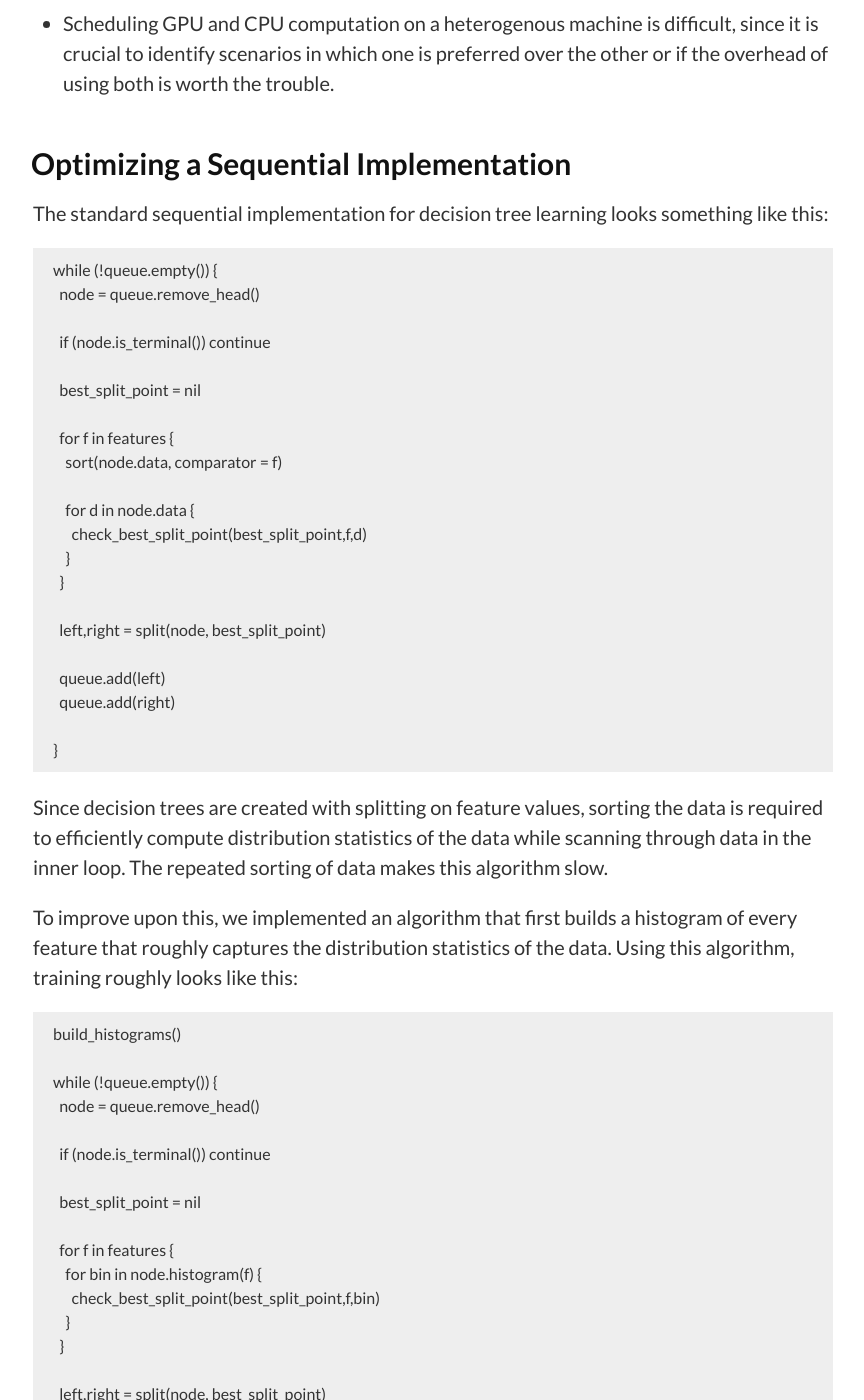
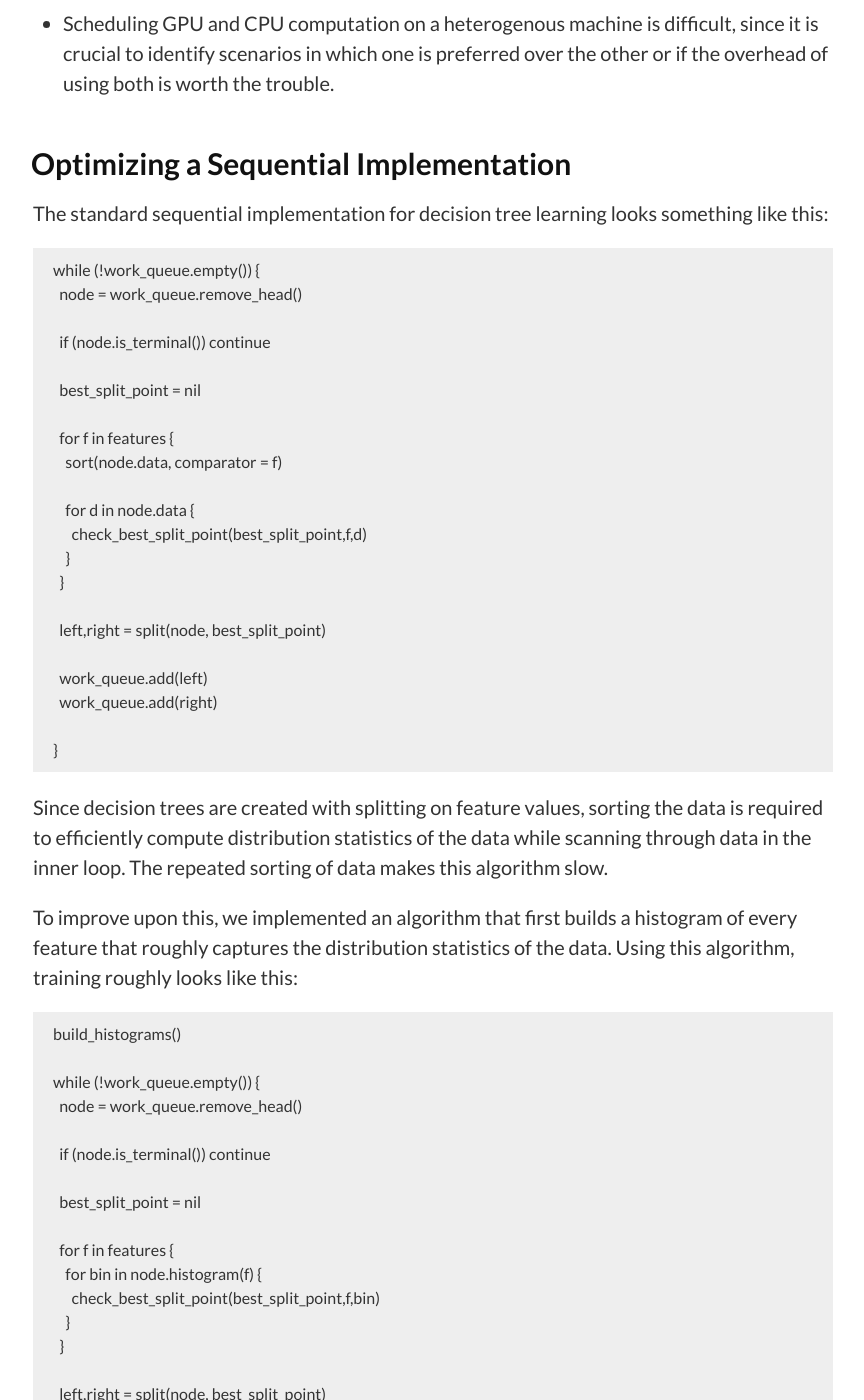
Before and after one commit to raypeng/DGBDT, a Jekyll site: the page built from index.md, in a window 1280 px wide and 1400 px high, scrolled down 1512 px. Shown: the whole window, without its empty margins (207-1071 px from the left). Built offline with Jekyll 4.4.1, drawn with Linux system fonts in a browser that asks for light colours; our own code applies the rules of GitHub Pages for plain Markdown files; some of the changed text lies outside the part shown.

````diff
--- a/index.md
+++ b/index.md
@@ -55,8 +55,8 @@ The standard sequential implementation for decision tree learning looks
 something like this:
 
 ```
-while (!queue.empty()) {
-  node = queue.remove_head()
+while (!work_queue.empty()) {
+  node = work_queue.remove_head()
 
   if (node.is_terminal()) continue
 
@@ -72,8 +72,8 @@ while (!queue.empty()) {
 
   left,right = split(node, best_split_point)
 
-  queue.add(left)
-  queue.add(right)
+  work_queue.add(left)
+  work_queue.add(right)
 
 }
 ```
@@ -90,8 +90,8 @@ of the data. Using this algorithm, training roughly looks like this:
 ```
 build_histograms()
 
-while (!queue.empty()) {
-  node = queue.remove_head()
+while (!work_queue.empty()) {
+  node = work_queue.remove_head()
 
   if (node.is_terminal()) continue
 
@@ -108,8 +108,8 @@ while (!queue.empty()) {
   left.compute_histograms(node.histogram, best_split_point)
   right.compute_histograms(node.histogram, best_split_point)
 
-  queue.add(left)
-  queue.add(right)
+  work_queue.add(left)
+  work_queue.add(right)
 
 }
 ```
@@ -205,7 +209,7 @@ We have two main goals to focus on:
    the memory movement between host and device that occurs when training.
 2. Improve the communication efficiency of our distributed implementation. We
    found a
-   [paper](https://www.google.com/search?q=communication+efficient+decision+tree+learning&oq=communication+efficient+decision+tree+learning&aqs=chrome..69i57j69i60j0.4052j0j4&sourceid=chrome&ie=UTF-8) recently published at NIPs that will help us in this regard.
+   [paper](https://www.google.com/search?q=communication+efficient+decision+tree+learning&oq=communication+efficient+decision+tree+learning&aqs=chrome..69i57j69i60j0.4052j0j4&sourceid=chrome&ie=UTF-8) recently published at NIPS that will help us in this regard.
    We hope that implementing their idea will allow us to scale beyond two
    machines.
 3. If we have time, combine our distributed implementation with our hybrid
````
Also changed, not shown: other parts of index.md (+6 -2 lines), README.md, assets/runtime-openmp.png (added), assets/runtime-openmpi.png (added).
